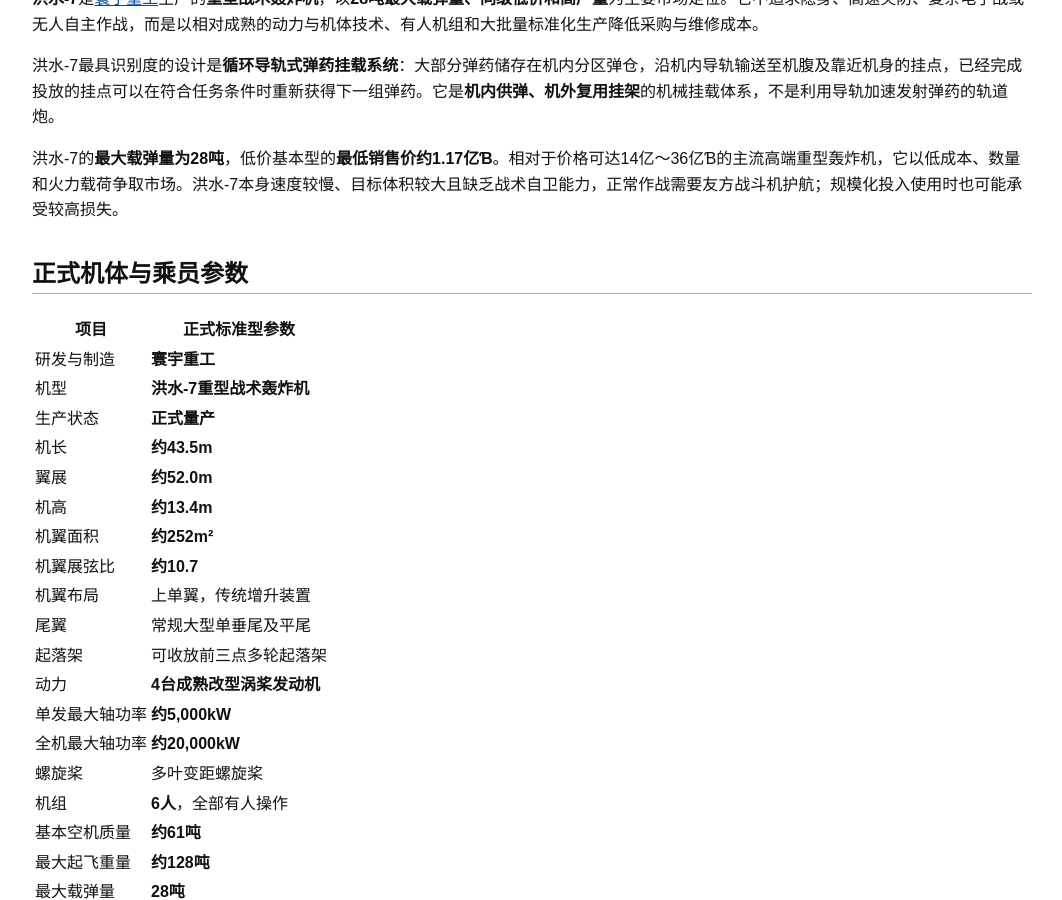
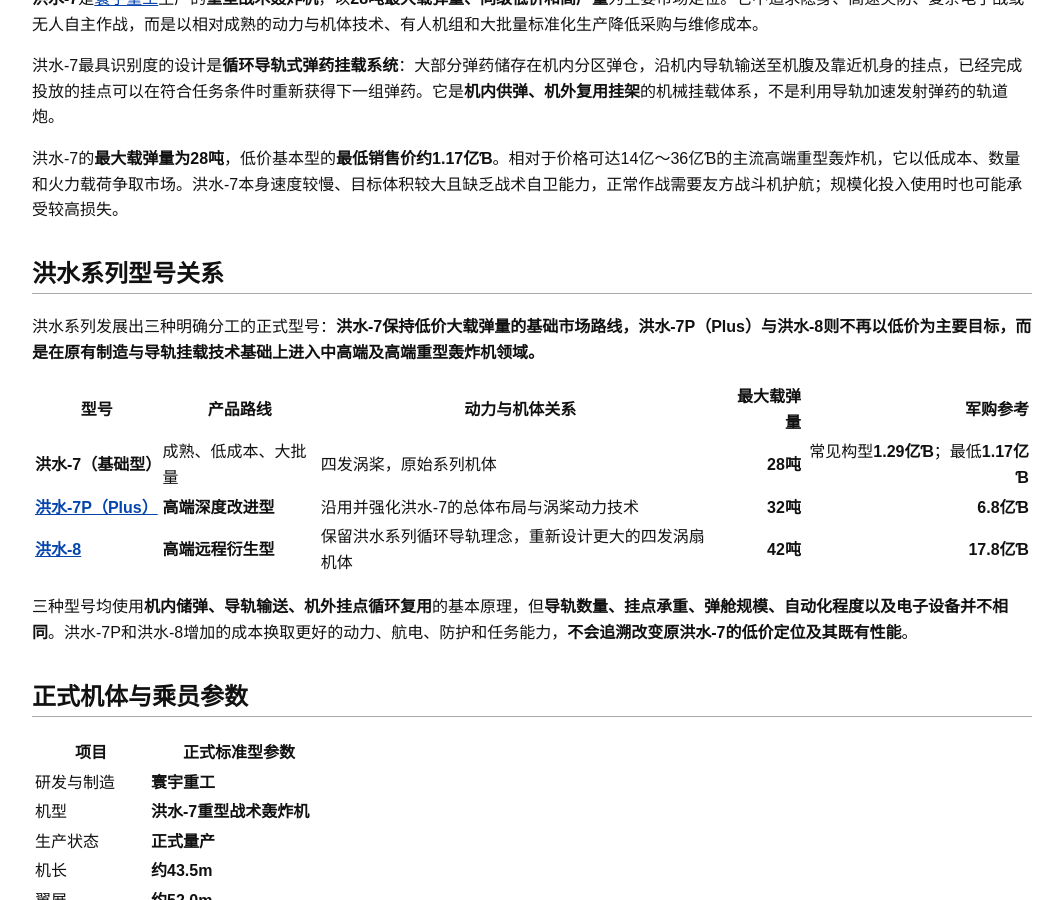
Before and after one commit to xdd44894-hub/orbina-encyclopedia, a Jekyll site: the page built from _articles/article-384.md, in a window 1280 px wide and 900 px high, scrolled down 261 px. Shown: the whole window, without its empty margins (108-1170 px from the left). Built offline with Jekyll 4.4.1, drawn with Linux system fonts in a browser that asks for light colours.

Commit message:
更新洪水-7主条目：新增7P Plus与洪水-8两种高端衍生型及型号对比

```diff
--- a/_articles/article-384.md
+++ b/_articles/article-384.md
@@ -9,6 +9,18 @@ ai_search: true
 洪水-7最具识别度的设计是**循环导轨式弹药挂载系统**：大部分弹药储存在机内分区弹仓，沿机内导轨输送至机腹及靠近机身的挂点，已经完成投放的挂点可以在符合任务条件时重新获得下一组弹药。它是**机内供弹、机外复用挂架**的机械挂载体系，不是利用导轨加速发射弹药的轨道炮。
 
 洪水-7的**最大载弹量为28吨**，低价基本型的**最低销售价约1.17亿Ɓ**。相对于价格可达14亿～36亿Ɓ的主流高端重型轰炸机，它以低成本、数量和火力载荷争取市场。洪水-7本身速度较慢、目标体积较大且缺乏战术自卫能力，正常作战需要友方战斗机护航；规模化投入使用时也可能承受较高损失。
+
+## 洪水系列型号关系
+
+洪水系列发展出三种明确分工的正式型号：**洪水-7保持低价大载弹量的基础市场路线，洪水-7P（Plus）与洪水-8则不再以低价为主要目标，而是在原有制造与导轨挂载技术基础上进入中高端及高端重型轰炸机领域。**
+
+| 型号 | 产品路线 | 动力与机体关系 | 最大载弹量 | 军购参考 |
+| --- | --- | --- | ---: | ---: |
+| **洪水-7（基础型）** | 成熟、低成本、大批量 | 四发涡桨，原始系列机体 | **28吨** | 常见构型**1.29亿Ɓ**；最低**1.17亿Ɓ** |
+| **[洪水-7P（Plus）]({{ '/articles/article-385/' | relative_url }})** | **高端深度改进型** | 沿用并强化洪水-7的总体布局与涡桨动力技术 | **32吨** | **6.8亿Ɓ** |
+| **[洪水-8]({{ '/articles/article-386/' | relative_url }})** | **高端远程衍生型** | 保留洪水系列循环导轨理念，重新设计更大的四发涡扇机体 | **42吨** | **17.8亿Ɓ** |
+
+三种型号均使用**机内储弹、导轨输送、机外挂点循环复用**的基本原理，但**导轨数量、挂点承重、弹舱规模、自动化程度以及电子设备并不相同**。洪水-7P和洪水-8增加的成本换取更好的动力、航电、防护和任务能力，**不会追溯改变原洪水-7的低价定位及其既有性能**。
 
 ## 正式机体与乘员参数
 
```
